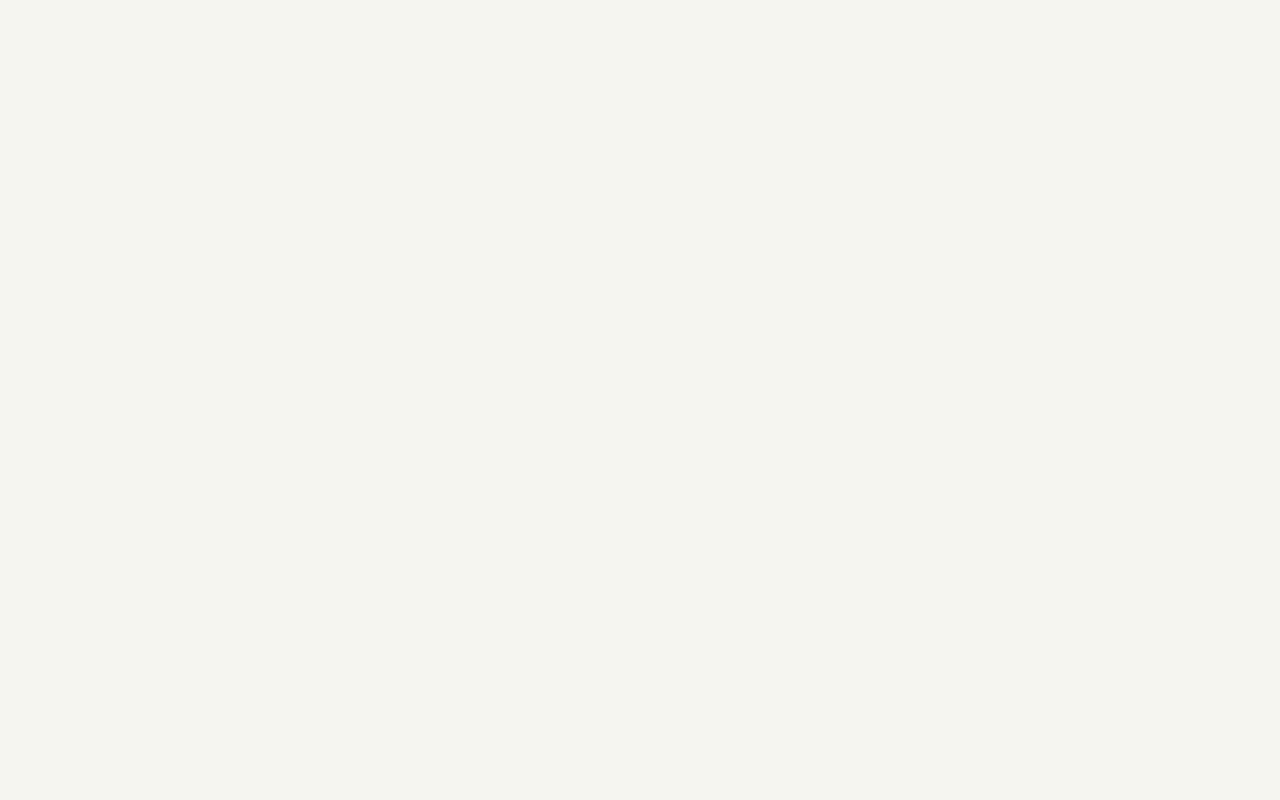
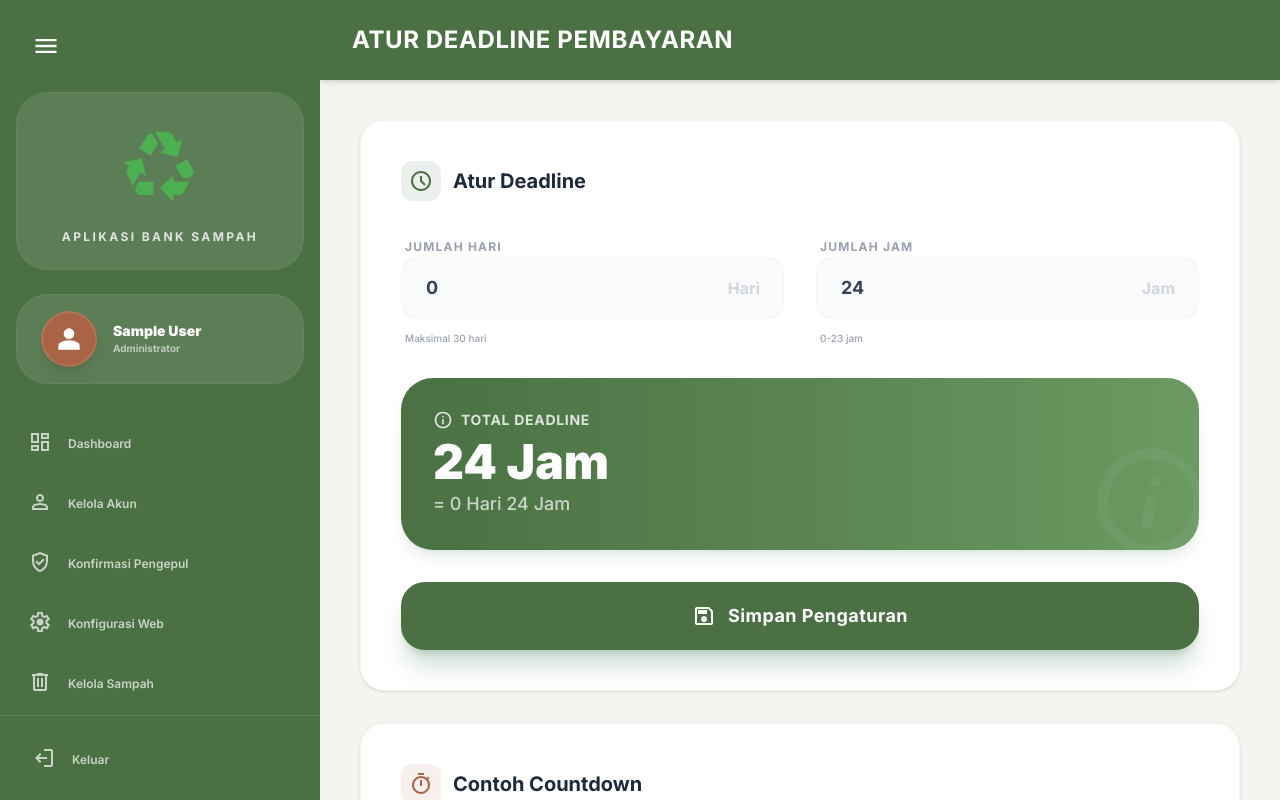
Before and after one commit to amandanmira/PBL-BankSampah, a Vue app in the folder ABS_Frontend/: page /dashboard-admin/deadline-pembayaran in a window 1280 px wide. Before the commit this address had no page. Built offline with nearby package versions, Linux system fonts and the light colour scheme; no server answers; sample sign-in values are in the browser's storage.

Commit message:
Atur Waktu Pembayaran

```diff
--- /dev/null
+++ b/ABS_Frontend/src/pages/dashboards/admin/managePages/AturDeadline.vue
@@ -0,0 +1,230 @@
+<template>
+  <DashboardLayout title="Atur Deadline Pembayaran">
+    <div class="space-y-8 max-w-4xl mx-auto pb-10">
+      <!-- Card: Atur Deadline -->
+      <div class="bg-white rounded-3xl shadow-sm border border-gray-100 p-8 md:p-10">
+        <div class="flex items-center gap-3 mb-8">
+          <div class="w-10 h-10 rounded-xl bg-[#4A7043]/10 flex items-center justify-center">
+            <Icon icon="material-symbols:schedule-outline" class="w-6 h-6 text-[#4A7043]" />
+          </div>
+          <h2 class="text-xl font-bold text-gray-800">Atur Deadline</h2>
+        </div>
+
+        <div class="grid grid-cols-1 md:grid-cols-2 gap-8 mb-8">
+          <!-- Input: Jumlah Hari -->
+          <div class="space-y-3">
+            <label class="text-xs font-bold text-gray-400 uppercase tracking-widest px-1">Jumlah Hari</label>
+            <div class="relative group">
+              <input
+                v-model.number="days"
+                type="number"
+                min="0"
+                max="30"
+                placeholder="0"
+                class="w-full bg-gray-50 border border-gray-100 rounded-2xl px-6 py-4 text-gray-700 font-bold text-lg focus:outline-none focus:ring-4 focus:ring-[#4A7043]/10 focus:border-[#4A7043] transition-all"
+              />
+              <div class="absolute right-6 top-1/2 -translate-y-1/2 text-gray-300 font-bold">Hari</div>
+            </div>
+            <p class="text-[10px] text-gray-400 font-medium px-1">Maksimal 30 hari</p>
+          </div>
+
+          <!-- Input: Jumlah Jam -->
+          <div class="space-y-3">
+            <label class="text-xs font-bold text-gray-400 uppercase tracking-widest px-1">Jumlah Jam</label>
+            <div class="relative group">
+              <input
+                v-model.number="hours"
+                type="number"
+                min="0"
+                max="23"
+                placeholder="24"
+                class="w-full bg-gray-50 border border-gray-100 rounded-2xl px-6 py-4 text-gray-700 font-bold text-lg focus:outline-none focus:ring-4 focus:ring-[#4A7043]/10 focus:border-[#4A7043] transition-all"
+              />
+              <div class="absolute right-6 top-1/2 -translate-y-1/2 text-gray-300 font-bold">Jam</div>
+            </div>
+            <p class="text-[10px] text-gray-400 font-medium px-1">0-23 jam</p>
+          </div>
+        </div>
+
+        <!-- Total Deadline Display -->
+        <div class="bg-gradient-to-r from-[#4A7043] to-[#6A9A61] rounded-[2rem] p-8 text-white shadow-lg shadow-green-900/10 mb-8 relative overflow-hidden group">
+          <!-- Decorative Icon -->
+          <Icon icon="material-symbols:info-outline" class="absolute -right-4 -bottom-4 w-32 h-32 text-white/5 rotate-12 transition-transform group-hover:scale-110" />
+
+          <div class="relative z-10">
+            <div class="flex items-center gap-2 mb-2 text-white/80">
+              <Icon icon="material-symbols:info-outline" class="w-5 h-5" />
+              <span class="text-sm font-bold uppercase tracking-wider">Total Deadline</span>
+            </div>
+            <div class="text-4xl md:text-5xl font-black mb-1">{{ totalHours }} Jam</div>
+            <div class="text-lg font-medium text-white/70">= {{ days }} Hari {{ hours }} Jam</div>
+          </div>
+        </div>
+
+        <!-- Save Button -->
+        <button
+          @click="saveDeadline"
+          :disabled="loading"
+          class="w-full bg-[#4A7043] text-white font-bold py-5 rounded-3xl flex items-center justify-center gap-3 transition-all duration-300 shadow-xl shadow-green-900/20 hover:bg-[#3D5C37] active:scale-[0.98] disabled:opacity-50 group"
+        >
+          <Icon :icon="loading ? 'line-md:loading-twotone-loop' : 'material-symbols:save-outline'" class="w-6 h-6 transition-transform group-hover:scale-110" />
+          <span class="tracking-wide text-lg">{{ loading ? 'Menyimpan...' : 'Simpan Pengaturan' }}</span>
+        </button>
+      </div>
+
+      <!-- Card: Contoh Countdown -->
+      <div class="bg-white rounded-3xl shadow-sm border border-gray-100 p-8 md:p-10">
+        <div class="flex items-center gap-3 mb-8">
+          <div class="w-10 h-10 rounded-xl bg-[#A86444]/10 flex items-center justify-center">
+            <Icon icon="material-symbols:timer-outline" class="w-6 h-6 text-[#A86444]" />
+          </div>
+          <h2 class="text-xl font-bold text-gray-800">Contoh Countdown</h2>
+        </div>
+
+        <div class="bg-[#FDFBF7] rounded-[2rem] p-10 border border-[#F5E6D3] flex flex-col items-center">
+          <p class="text-xs font-bold text-[#A86444]/60 uppercase tracking-[0.2em] mb-8">Sisa Waktu Pembayaran</p>
+
+          <div class="flex gap-4 md:gap-6">
+            <!-- Hour Box -->
+            <div class="flex flex-col items-center gap-3">
+              <div class="w-20 h-24 md:w-28 md:h-32 bg-[#A86444] rounded-2xl flex items-center justify-center shadow-lg shadow-orange-900/10 border-b-4 border-black/10">
+                <span class="text-3xl md:text-4xl font-black text-white leading-none">{{ previewHours }}</span>
+              </div>
+              <span class="text-[10px] font-bold text-[#A86444] uppercase tracking-widest">Jam</span>
+            </div>
+
+            <!-- Minute Box -->
+            <div class="flex flex-col items-center gap-3">
+              <div class="w-20 h-24 md:w-28 md:h-32 bg-[#A86444] rounded-2xl flex items-center justify-center shadow-lg shadow-orange-900/10 border-b-4 border-black/10">
+                <span class="text-3xl md:text-4xl font-black text-white leading-none">{{ previewMinutes }}</span>
+              </div>
+              <span class="text-[10px] font-bold text-[#A86444] uppercase tracking-widest">Menit</span>
+            </div>
+
+            <!-- Second Box -->
+            <div class="flex flex-col items-center gap-3">
+              <div class="w-20 h-24 md:w-28 md:h-32 bg-[#A86444] rounded-2xl flex items-center justify-center shadow-lg shadow-orange-900/10 border-b-4 border-black/10">
+                <span class="text-3xl md:text-4xl font-black text-white leading-none">{{ previewSeconds }}</span>
+              </div>
+              <span class="text-[10px] font-bold text-[#A86444] uppercase tracking-widest">Detik</span>
+            </div>
+          </div>
+        </div>
+      </div>
+    </div>
+  </DashboardLayout>
+</template>
+
+<script setup>
+import { ref, computed, onMounted, onUnmounted, inject } from "vue";
+import { useRouter } from 'vue-router';
+import { checkRole } from '@/utils';
+import { Icon } from "@iconify/vue";
+import DashboardLayout from "@/layouts/DashboardLayout.vue";
+
+checkRole('admin');
+
+const router = useRouter();
+const axios = inject('axios');
+const token = sessionStorage.getItem('token');
+
+if (!token) {
+  router.push('/login');
+}
+
+const days = ref(0);
+const hours = ref(24);
+const loading = ref(false);
+
+// Countdown Preview Logic
+const previewHours = ref(23);
+const previewMinutes = ref(59);
+const previewSeconds = ref(58);
+let timer = null;
+
+const startPreviewTimer = () => {
+  timer = setInterval(() => {
+    if (previewSeconds.value > 0) {
+      previewSeconds.value--;
+    } else {
+      previewSeconds.value = 59;
+      if (previewMinutes.value > 0) {
+        previewMinutes.value--;
+      } else {
+        previewMinutes.value = 59;
+        if (previewHours.value > 0) {
+          previewHours.value--;
+        } else {
+          previewHours.value = 23;
+        }
+      }
+    }
+  }, 1000);
+};
+
+const totalHours = computed(() => {
+  return (parseInt(days.value || 0) * 24) + parseInt(hours.value || 0);
+});
+
+const fetchConfig = async () => {
+  try {
+    loading.value = true;
+    const res = await axios.get("/api/admin/web-config", {
+      headers: { Authorization: `Bearer ${token}` }
+    });
+
+    const deadline = res.data.lama_deadline || 24;
+    days.value = Math.floor(deadline / 24);
+    hours.value = deadline % 24;
+  } catch (err) {
+    console.error("Failed to fetch config:", err);
+  } finally {
+    loading.value = false;
+  }
+};
+
+const saveDeadline = async () => {
+  try {
+    loading.value = true;
+    const formData = new FormData();
+    formData.append("lama_deadline", totalHours.value);
+
+    await axios.post("/api/admin/web-config?_method=PUT", formData, {
+      headers: {
+        Authorization: `Bearer ${token}`,
+        "Content-Type": "multipart/form-data"
+      }
+    });
+
+    alert("Deadline pembayaran berhasil diperbarui!");
+  } catch (err) {
+    console.error("Failed to save deadline:", err);
+    alert("Gagal memperbarui deadline pembayaran.");
+  } finally {
+    loading.value = false;
+  }
+};
+
+onMounted(() => {
+  fetchConfig();
+  startPreviewTimer();
+});
+
+onUnmounted(() => {
+  if (timer) clearInterval(timer);
+});
+</script>
+
+<style scoped>
+/* Chrome, Safari, Edge, Opera */
+input::-webkit-outer-spin-button,
+input::-webkit-inner-spin-button {
+  -webkit-appearance: none;
+  margin: 0;
+}
+
+/* Firefox */
+input[type=number] {
+  -moz-appearance: textfield;
+}
+</style>
--- a/ABS_Frontend/src/router/index.js
+++ b/ABS_Frontend/src/router/index.js
@@ -36,6 +36,7 @@ import BeritaCreate from "@/pages/dashboards/petugas/berita/Create.vue";
 import BeritaEdit from "@/pages/dashboards/petugas/berita/Edit.vue";
 import BeritaShow from "@/pages/dashboards/petugas/berita/show.vue";
 import ConfigWeb from "@/pages/dashboards/admin/managePages/ConfigWeb.vue";
+import AturDeadline from "@/pages/dashboards/admin/managePages/AturDeadline.vue";
 
 //Penarikan
 import ListPenarikan from "@/pages/dashboards/petugas/ListPenarikan.vue";
@@ -208,6 +209,10 @@ const routes = [
     path: "/dashboard-admin/konfigurasi-web",
     component: ConfigWeb,
   },
+  {
+    path: "/dashboard-admin/deadline-pembayaran",
+    component: AturDeadline,
+  },
 
   // Manager
   {
```
